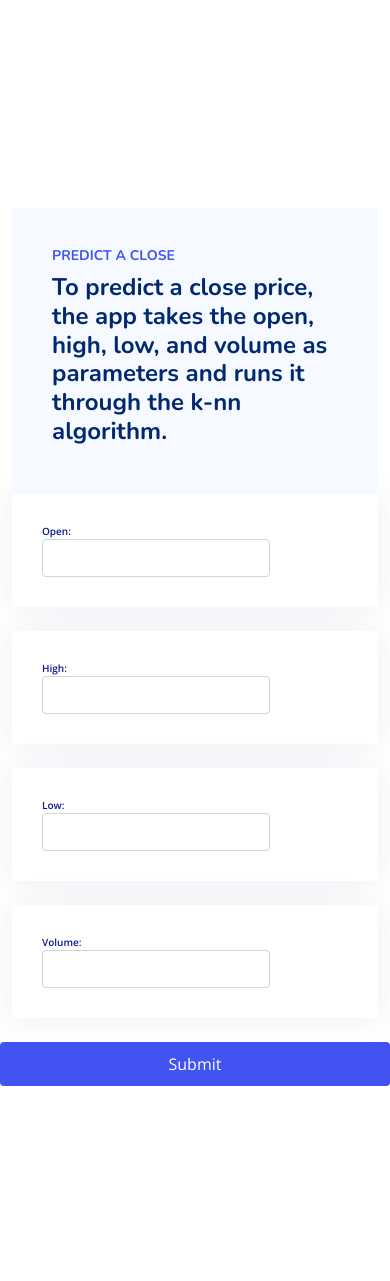
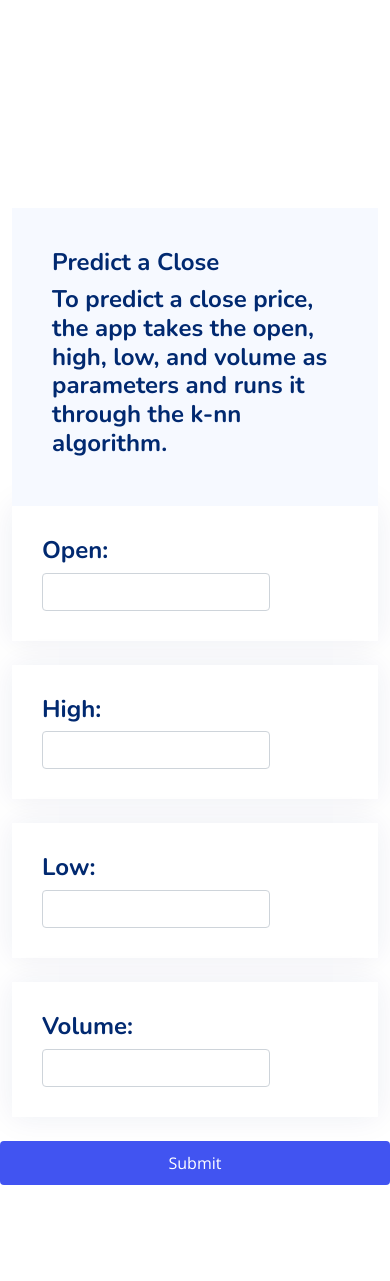
Before and after one commit to calvinjazz/thesis2-calvinjazz, a Django app: template templates/chart.html in a window 390 px wide. Shown: the part 648-1929 px from the top of the page. Run offline with Django 3.2, Linux system fonts and the light colour scheme; the template is opened without the code that fills it, so the values that code supplies are empty; some libraries are stand-ins or nearby versions.

Commit message:
mobile looks like shit 4

```diff
--- a/templates/chart.html
+++ b/templates/chart.html
@@ -127,7 +127,7 @@
 
           <div class="col-lg-6 d-flex flex-column justify-content-center" data-aos="fade-up" data-aos-delay="200">
             <div class="content">
-              <h3>Predict a Close</h3>
+              <h2>Predict a Close</h2>
               <h2>To predict a close price, the app takes the open, high, low, and volume as parameters and runs it through the k-nn algorithm.</h2>
             </div>
           </div>
@@ -142,7 +142,7 @@
             <div class="col-md-6">
               <div class="count-box">
               <div>
-                  <span>Open:</span>
+                  <h2>Open:</h2>
                   <input type="text" name="userOpen" class="form-control" required>
               </div>
               </div>
@@ -152,7 +152,7 @@
             <div class="col-md-6">
               <div class="count-box">
               <div>
-                  <span>High:</span>
+                  <h2>High:</h2>
                   <input type="text" class="form-control" name="userHigh" required>
               </div>
               </div>
@@ -161,7 +161,7 @@
             <div class="col-md-6">
               <div class="count-box">
               <div>
-                  <span>Low:</span>
+                  <h2>Low:</h2>
                   <input type="text" name="userLow" class="form-control" required>
               </div>
               </div>
@@ -170,7 +170,7 @@
             <div class="col-md-6">
               <div class="count-box">
               <div>
-                  <span>Volume:</span>
+                  <h2>Volume:</h2>
                   <input type="text" class="form-control" name="userVolume" required>
               </div>
               </div>
--- a/templates/login.html
+++ b/templates/login.html
@@ -77,11 +77,11 @@
             <div class="row">
               <div class="col-lg-6 d-flex flex-column justify-content-center">
                 {% if user.is_authenticated %}
-                <h1>Welcome, {{user.username}}</h1>
+                <h2>Welcome, {{user.username}}</h2>
                 {% else %}
-                <h1 style="margin: 0; font-size: 48px; font-weight: 700; color: #012970;"data-aos="fade-up">
+                <h2 style="margin: 0; font-size: 48px; font-weight: 700; color: #012970;"data-aos="fade-up">
                     Philippine Stock Exchange Index Prediction <br>(Using k-NN Algorithm)
-                </h1>
+                </h2>
                 {% endif %}
               </div>
 
--- a/templates/register.html
+++ b/templates/register.html
@@ -82,11 +82,11 @@
             <div class="row">
               <div class="col-lg-6 d-flex flex-column justify-content-center">
                 {% if user.is_authenticated %}
-                <h1>Welcome, {{user.username}}</h1>
+                <h2>Welcome, {{user.username}}</h2>
                 {% else %}
-                <h1 style="margin: 0; font-size: 48px; font-weight: 700; color: #012970;"data-aos="fade-up">
+                <h2 style="margin: 0; font-size: 48px; font-weight: 700; color: #012970;"data-aos="fade-up">
                     Philippine Stock Exchange Index Prediction <br>(Using k-NN Algorithm)
-                </h1>
+                </h2>
                 {% endif %}
                 <!-- <h2 data-aos="fade-up" data-aos-delay="400">To download the application, press the button below.</h2> -->
               </div>
```
